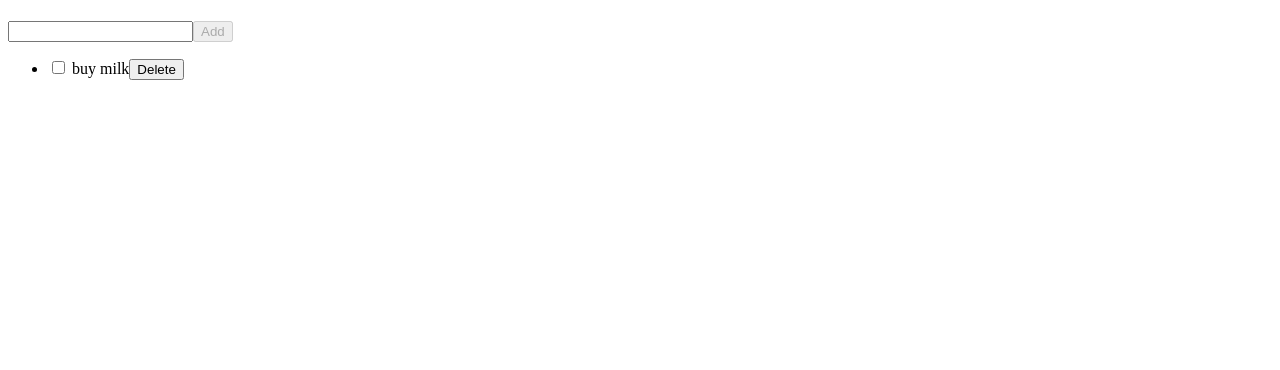
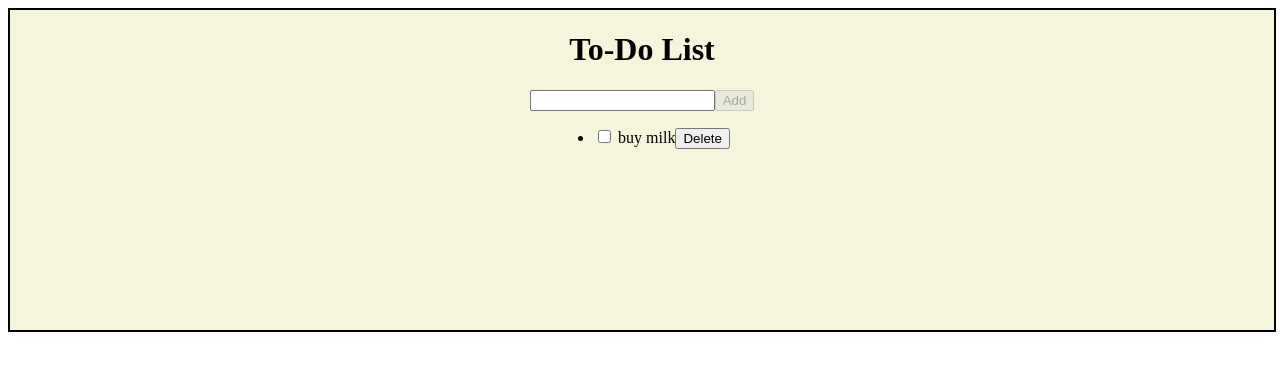
Before and after one commit to Marc-Jamie/todo-app, a React (Create React App) app: page / in a window 1280 px wide. Shown: the top 370 px of the page. Built offline with nearby package versions, Linux system fonts and the light colour scheme; the HTML template or start-up script is replaced by a standard one.

Commit message:
finished todo-list

```diff
--- a/package.json
+++ b/package.json
@@ -4,15 +4,16 @@
   "private": true,
   "scripts": {
     "build": "react-scripts build",
+    "dev": "react-scripts start",
     "spj": "npx sort-package-json@1.48 package.json",
-    "dev": "react-scripts start",
     "stylelint": "stylelint 'src/*.{js,jsx}'"
   },
   "dependencies": {
     "@emotion/react": "^11.7.1",
     "@emotion/styled": "^11.6.0",
     "react": "^17.0.2",
-    "react-dom": "^17.0.2"
+    "react-dom": "^17.0.2",
+    "uuid": "^8.3.2"
   },
   "devDependencies": {
     "@stylelint/postcss-css-in-js": "^0.37.2",
--- /dev/null
+++ b/src/App.css
@@ -0,0 +1,13 @@
+.todo_list {
+	display: flex;
+	background-color: beige;
+	height: 40vh;
+	width: 100%;
+	flex-direction: column;
+	align-items: center;
+	border: solid 2px;
+}
+
+.todo_list--list {
+	list-style: none;
+}
--- a/src/App.jsx
+++ b/src/App.jsx
@@ -1,5 +1,6 @@
-import React from "react";
-import Button from "../src/components/Button";
+import React, { useState } from "react";
+import { v4 as uuid } from "uuid";
+import style from "./App.css";
 
 const App = () => {
 	const [value, setValue] = React.useState("");
@@ -7,12 +8,20 @@ const App = () => {
 		{
 			name: "buy milk",
 			isChecked: false,
+			id: uuid(),
 		},
 	]);
+
 	return (
-		<div>
-			<h1>{value}</h1>
-			<div>
+		<div className="todo_list">
+			<h1>To-Do List</h1>
+			<form
+				onSubmit={event_ => {
+					event_.preventDefault();
+					setTodos([...todos, { name: value, isChecked: false, id: uuid() }]);
+					setValue("");
+				}}
+			>
 				<input
 					type="text"
 					value={value}
@@ -20,20 +29,14 @@ const App = () => {
 						setValue(event_.target.value);
 					}}
 				/>
-				<button
-					disabled={!value}
-					onClick={() => {
-						setTodos([...todos, { name: value, isChecked: false }]);
-						setValue("");
-					}}
-				>
+				<button disabled={!value} type="submit">
 					Add
 				</button>
-			</div>
+			</form>
 			<ul>
 				{todos.map((todo, index) => {
 					return (
-						<li key={index} style={{ userSelect: "none" }}>
+						<li key={todo.id} style={{ userSelect: "none" }}>
 							<label>
 								<input
 									type="checkbox"
```
